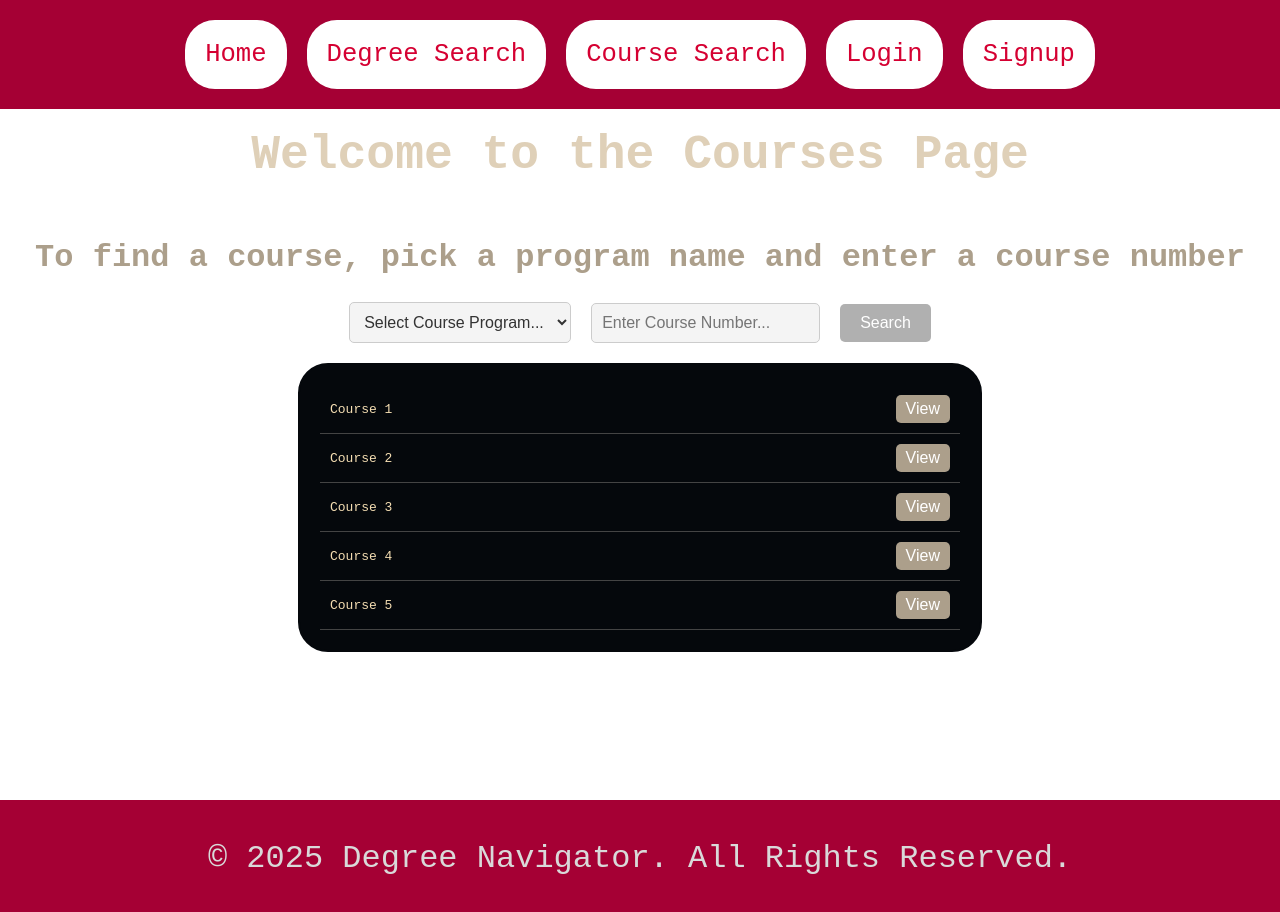
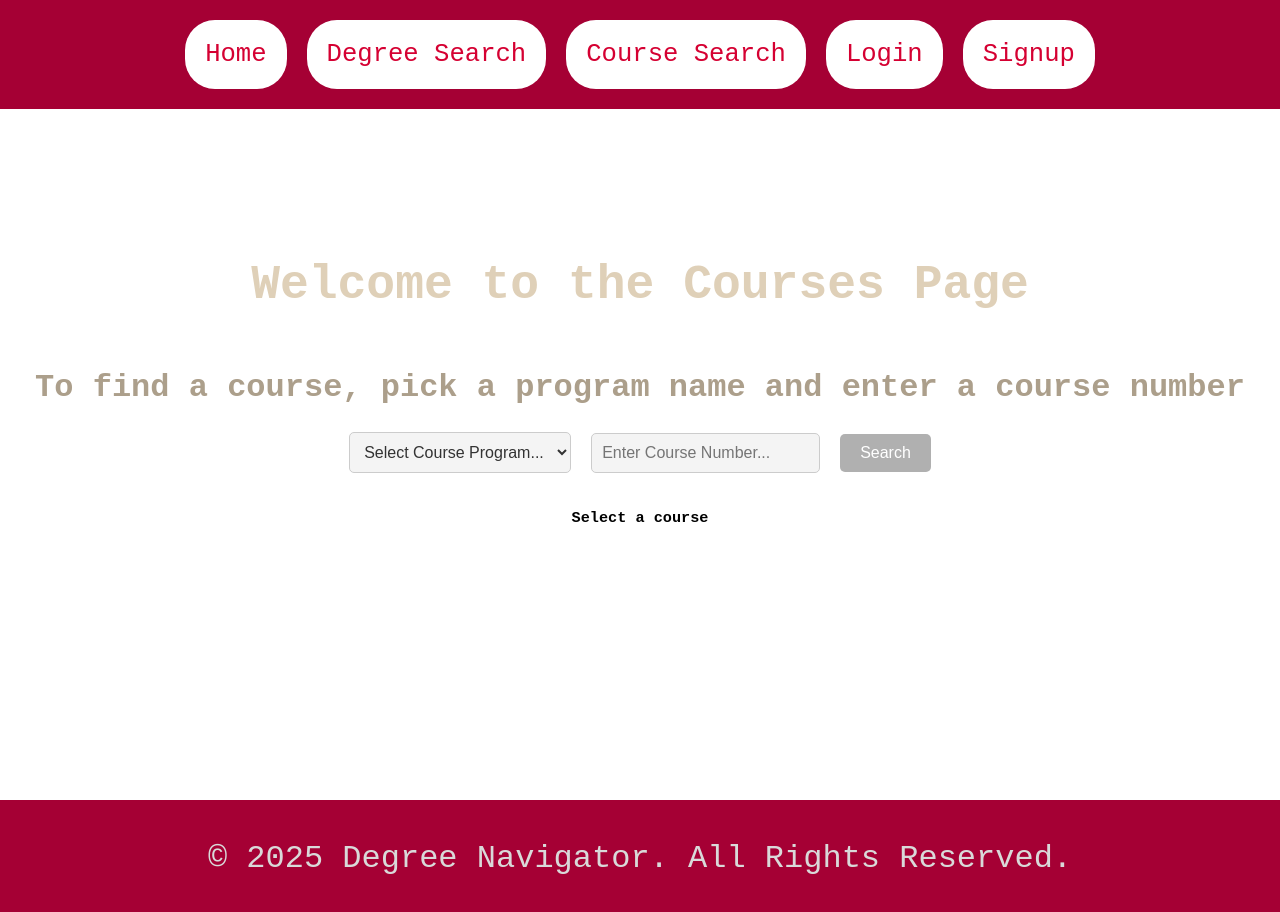
Before and after one commit to matt200500/cpsc481degreeplanner, a React (Create React App) app: page /Courses in a window 1280 px wide. Shown: the top 912 px of the page. Built offline with nearby package versions, Linux system fonts and the light colour scheme.

Commit message:
course list populated with mock data

```diff
--- a/src/mockData/mock_courses.json
+++ b/src/mockData/mock_courses.json
@@ -8,14 +8,37 @@
     },
     {
         "program": "MATH",
-        "course_number": "231"
+        "course_number": "251",
+        "info": "",
+        "prereq": "",
+        "antireq": ""
     },
     {
         "program": "CPSC",
-        "course_number": "211"
+        "course_number": "201",
+        "info": "",
+        "prereq": "",
+        "antireq": ""
     },
     {
         "program": "CPSC",
-        "course_number": "201"
+        "course_number": "211",
+        "info": "",
+        "prereq": "",
+        "antireq": ""
+    },
+    {
+        "program": "ART",
+        "course_number": "231",
+        "info": "",
+        "prereq": "",
+        "antireq": ""
+    },
+    {
+        "program": "ART",
+        "course_number": "313",
+        "info": "",
+        "prereq": "",
+        "antireq": ""
     }
 ]
--- a/src/pages/CourseNav.js
+++ b/src/pages/CourseNav.js
@@ -48,14 +48,10 @@ function CourseNav() {
               value={level}
               onChange={(e) => setLevel(e.target.value)} />
             <div className="dropdown-select">
-              {courseData.filter(item => {
-                const selectedCourse = course;
-                const courseNumber = item.course_number;
-                const courseProgram = item.program;
-
+              {courseData.filter(
                 // filter for courses within the selected program and matching typed numbers
-                return selectedCourse && level && selectedCourse === courseProgram && courseNumber.startsWith(level) && courseNumber !== level;
-              })
+                item => course && level && course === item.program && item.course_number.startsWith(level) && item.course_number !== level
+              )
               .map((item) => (
                 <div onClick={() => setLevel(item.course_number)}className="dropdown-row"> {item.course_number} </div>
               ))}
@@ -71,31 +67,22 @@ function CourseNav() {
 
       </div>
 
-      {/* list of courses (contains nothing rn) */}
+      {/*list of courses*/}
+      { course || level ? (
         <div className="course-list">
           <ul>
-          <li>
-            Course 1
+            {courseData.filter(
+              item => item.program === course && item.course_number.startsWith(level)
+            )
+            .map((item) => (
+                  <li> {item.program} {item.course_number}
                     <button onClick={() => handleCourseClick('Course 1')}>View</button>
                   </li>
-          <li>
-            Course 2
-            <button onClick={() => handleCourseClick('Course 2')}>View</button>
-          </li>
-          <li>
-            Course 3
-            <button onClick={() => handleCourseClick('Course 3')}>View</button>
-          </li>
-          <li>
-            Course 4
-            <button onClick={() => handleCourseClick('Course 4')}>View</button>
-          </li>
-          <li>
-            Course 5
-            <button onClick={() => handleCourseClick('Course 5')}>View</button>
-          </li>
+                ))}
           </ul>
         </div>
+        ) : <h3>Select a course</h3>  }
+
     </div>
   );
 }
```
Lines whose indentation alone changed are shown as unchanged.
